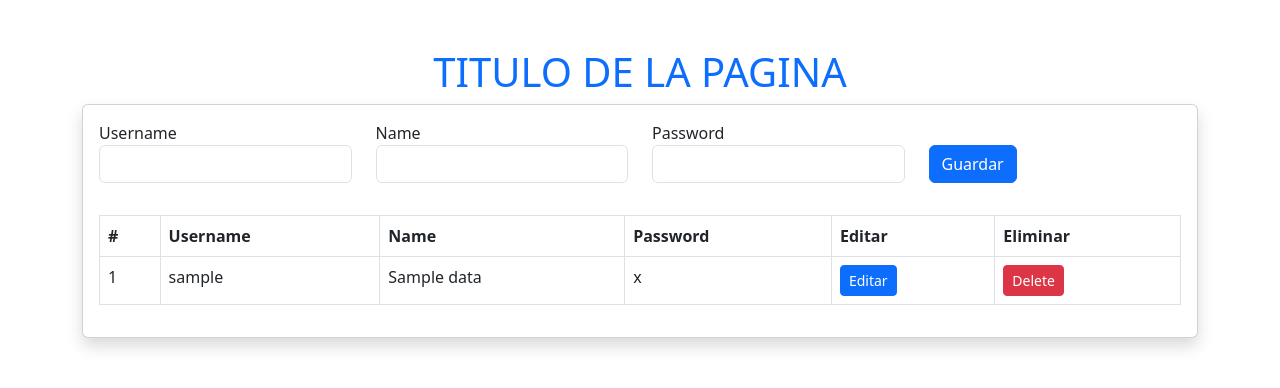
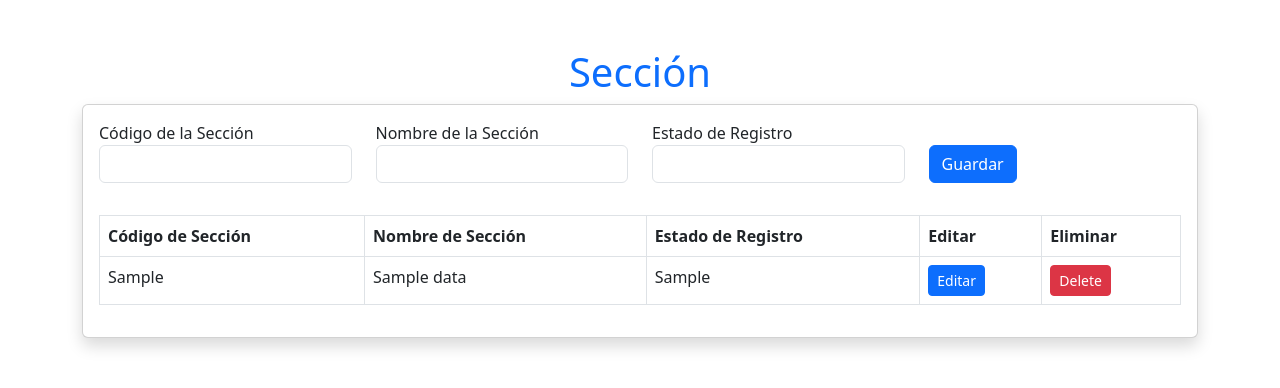
Before and after one commit to atn25042002/BDLab_Proyecto, a Flask app: template src/templates/index.html in a window 1280 px wide. Shown: the top 388 px of the page. Run offline with Flask 3, Linux system fonts and the light colour scheme; the template is opened without the code that fills it: most values are stand-ins (such as "Sample title", 1, 10 or a date in 2020).

Commit message:
Cambios para el modelo de BD

```diff
--- a/src/app.py
+++ b/src/app.py
@@ -9,10 +9,9 @@ app= Flask(__name__, template_folder=template_dir)
 
 #Rutas
 @app.route('/')
-
 def home():
     cursor= db.database.cursor()
-    cursor.execute('SELECT * FROM users')
+    cursor.execute('SELECT * FROM lzz_seccion')
     myresult= cursor.fetchall()
     insertObject= []
     columnNames = [column[0] for column in cursor.description]
@@ -21,39 +20,39 @@ def home():
     cursor.close()
     return render_template('index.html', data=insertObject)
 
-@app.route('/user', methods=['POST'])
-def addUser():
-    userName= request.form['username']
-    name= request.form['name']
-    password= request.form['password']
+@app.route('/section', methods=['POST'])
+def addSection():
+    SecCod = request.form['seccod']
+    SecNom = request.form['secnom']
+    SecEstReg = request.form['secestreg']
 
-    if userName and name and password:
+    if SecCod and SecNom and SecEstReg:
         cursor= db.database.cursor()
-        sql= "INSERT INTO users (username,name,password) VALUES(%s,%s,%s)"
-        data = (userName,name,password)
+        sql= "INSERT INTO lzz_seccion (SecCod, SecNom, SecEstReg) VALUES(%s, %s, %s)"
+        data = (SecCod,SecNom,SecEstReg)
         cursor.execute(sql,data)
         db.database.commit()
     return redirect(url_for('home'))
 
-@app.route('/delete/<string:id>')
-def delete(id):
+@app.route('/delete/<string:seccod>')
+def delete(seccod):
     cursor = db.database.cursor()
-    sql= "DELETE FROM users WHERE id=%s"
-    data= (id,)
+    sql= "DELETE FROM lzz_seccion WHERE SecCod=%s"
+    data= (seccod, )
     cursor.execute(sql,data)
     db.database.commit()
     return redirect(url_for('home'))
 
-@app.route('/edit/<string:id>', methods=['POST'])
-def edit(id):
-    userName= request.form['username']
-    name= request.form['name']
-    password= request.form['password']
+@app.route('/edit/<string:seccod>', methods=['POST'])
+def edit(seccod):
+    SecCod = request.form['seccod']
+    SecNom = request.form['secnom']
+    SecEstReg = request.form['secestreg']
 
-    if userName and name and password:
+    if SecCod and SecNom and SecEstReg:
         cursor= db.database.cursor()
-        sql= "UPDATE users SET username = %s, name = %s, password = %s WHERE id = %s"
-        data = (userName,name,password,id)
+        sql= "UPDATE lzz_seccion SET SecNom = %s, SecEstReg = %s WHERE SecCod = %s"
+        data = (SecNom,SecEstReg,SecCod)
         cursor.execute(sql,data)
         db.database.commit()
     return redirect(url_for('home'))
--- a/src/database.py
+++ b/src/database.py
@@ -3,6 +3,6 @@ import mysql.connector
 database=  mysql.connector.connect(
     host='localhost',
     user='root',
-    password='atnclave',
-    database='base'
+    password='admin',
+    database='bd_lab06'
 )
--- a/src/templates/index.html
+++ b/src/templates/index.html
@@ -8,24 +8,24 @@
     <script src="https://cdn.jsdelivr.net/npm/bootstrap@5.3.0/dist/js/bootstrap.bundle.min.js" integrity="sha384-geWF76RCwLtnZ8qwWowPQNguL3RmwHVBC9FhGdlKrxdiJJigb/j/68SIy3Te4Bkz" crossorigin="anonymous"></script>
 </head>
 <body>
-    <h1 class="text-center mt-5 nb-5 text-primary">TITULO DE LA PAGINA</h1>
+    <h1 class="text-center mt-5 nb-5 text-primary">Sección</h1>
 
     <div class="container">
         <div class="card shadow">
             <div class="card-body">
-                <form action="/user" method="POST">
+                <form action="/section" method="POST">
                     <div class="row mb-3">
                         <div class="col">
-                            <label> Username</label>
-                            <input type="text" class="form-control  mb-3" name="username"></imput>
+                            <label> Código de la Sección </label>
+                            <input type="text" class="form-control mb-3" name="seccod"></imput>
                         </div>
                         <div class="col">
-                            <label> Name</label>
-                            <input type="text" class="form-control  mb-3" name="name"></imput>
+                            <label> Nombre de la Sección </label>
+                            <input type="text" class="form-control mb-3" name="secnom"></imput>
                         </div>
                         <div class="col">
-                            <label> Password</label>
-                            <input type="text" class="form-control  mb-3" name="password"></imput>
+                            <label> Estado de Registro </label>
+                            <input type="text" class="form-control  mb-3" name="secestreg"></imput>
                         </div>
                         <div class="col">
                             <button class="btn btn-primary mb-3 mt-4" type="submit">Guardar</button>
@@ -35,10 +35,9 @@
 
                 <table class="table table-bordered">
                     <thead>
-                        <th scope="col"> #</th>
-                        <th scope="col"> Username</th>
-                        <th scope="col"> Name</th>
-                        <th scope="col"> Password</th>
+                        <th scope="col"> Código de Sección</th>
+                        <th scope="col"> Nombre de Sección</th>
+                        <th scope="col"> Estado de Registro</th>
                         <th scope="col"> Editar</th>
                         <th scope="col"> Eliminar</th>
                     </thead>
@@ -46,29 +45,28 @@
                     <tbody>
                         {% for d in data %}
                         <tr>
-                            <td>{{d.id}}</td>
-                            <td>{{d.username}}</td>
-                            <td>{{d.name}}</td>
-                            <td>{{d.password}}</td>
-                            <td><button class="btn btn-primary btn-sm" id="btn-edit{{d.id}}" data-bs-toggle="modal" data-bs-target="#modal{{d.id}}">Editar</button></td>
-                            <td><a href="{{url_for('delete', id=d.id)}}" class="btn btn-danger btn-sm">Delete</a></td>
+                            <td>{{d.SecCod}}</td>
+                            <td>{{d.SecNom}}</td>
+                            <td>{{d.SecEstReg}}</td>
+                            <td><button class="btn btn-primary btn-sm" id="btn-edit{{d.SecCod}}" data-bs-toggle="modal" data-bs-target="#modal{{d.SecCod}}">Editar</button></td>
+                            <td><a href="{{url_for('delete', seccod=d.SecCod)}}" class="btn btn-danger btn-sm">Delete</a></td>
                         </tr>
 
-                        <div class="modal fade" id="modal{{d.id}}" tabindex="-1" aria-labelledby="exampleModalLabel" aria-hidden="true">
+                        <div class="modal fade" id="modal{{d.SecCod}}" tabindex="-1" aria-labelledby="exampleModalLabel" aria-hidden="true">
                             <div class="modal-dialog">
                               <div class="modal-content">
                                 <div class="modal-header">
-                                  <h1 class="modal-title fs-5" id="exampleModalLabel">{{d.username}}</h1>
+                                  <h1 class="modal-title fs-5" id="exampleModalLabel">{{d.SecCod}}</h1>
                                   <button type="button" class="btn-close" data-bs-dismiss="modal" aria-label="Close"></button>
                                 </div>
                                 <div class="modal-body">
-                                    <form action="/edit/{{d.id}}" method="post">
-                                        <label> Username</label>
-                                        <input type="text" class="form-control  mb-3" name="username" value="{{d.username}}"></imput>
-                                        <label> Name</label>
-                                        <input type="text" class="form-control  mb-3" name="name" value="{{d.name}}"></imput>
-                                        <label> Password</label>
-                                        <input type="text" class="form-control  mb-3" name="password" value="{{d.password}}"></imput>
+                                    <form action="/edit/{{d.SecCod}}" method="post">
+                                        <label> Código</label>
+                                        <input type="text" class="form-control  mb-3" name="seccod" value="{{d.SecCod}}"></imput>
+                                        <label> Nombre</label>
+                                        <input type="text" class="form-control  mb-3" name="secnom" value="{{d.SecNom}}"></imput>
+                                        <label> Estado de Registro</label>
+                                        <input type="text" class="form-control  mb-3" name="secestreg" value="{{d.SecEstReg}}"></imput>
 
                                 </div>
                                     <div class="modal-footer">
```
